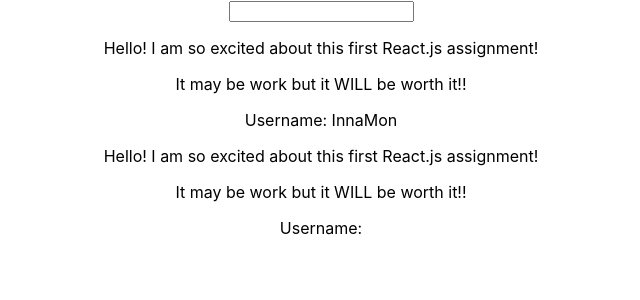
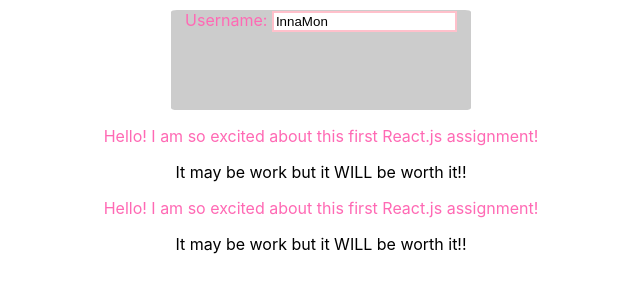
Before and after one commit to InnaMon/react-assignment-one, a React (Create React App) app: page / in a window 1280 px wide. Shown: the top 300 px of the page, without its empty margins (319-959 px from the left). Built offline with nearby package versions, Linux system fonts and the light colour scheme.

Commit message:
added both inline styles and stylesheets to app

```diff
--- a/src/App.js
+++ b/src/App.js
@@ -8,11 +8,20 @@ class App extends Component {
     username: 'InnaMon'
   }
 
+  manipulateState = (event) => {
+    this.setState({
+      username: event.target.value
+    })
+    console.log(this.state.username);
+  }
+
   render () {
     return (
       <div className="App">
-      <UserInput />
-      <UserOutput userName={this.state.username}/>
+      <UserInput
+      type={this.manipulateState}
+      userName={this.state.username}/>
+      <UserOutput/>
       <UserOutput />
       </div>
     );
--- /dev/null
+++ b/src/Components/UserInput.css
@@ -0,0 +1,14 @@
+.UserInput {
+    margin: 10px auto;
+    color: hotpink;
+    background-color: #ccc;
+    border-radius: 2%;
+    width: 300px;
+    height: 100px;
+    text-align: center;
+}
+
+.input {
+    border: 2px pink solid;
+    margin: auto;
+}
--- a/src/Components/UserInput.js
+++ b/src/Components/UserInput.js
@@ -1,8 +1,12 @@
 import React, { Component } from 'react';
+import './UserInput.css';
 
-const UserInput = () => {
+const UserInput = (props) => {
     return (
-        <input type="text" />
+        <div className="UserInput">
+          <label htmlFor="name">Username: </label>
+          <input className="input" type="text" name="Username" onChange={props.type} value={props.userName}></input>
+        </div>
     )
 }
 
--- a/src/Components/UserOutput.js
+++ b/src/Components/UserOutput.js
@@ -1,11 +1,15 @@
 import React, { Component } from 'react';
+import './UserOutput.css';
 
-const UserOutput = (props) => {
+const UserOutput = () => {
+    const style = {
+        color: 'hotpink'
+      }
+
     return (
         <div>
-            <p>Hello! I am so excited about this first React.js assignment!</p>
+            <p style={style}>Hello! I am so excited about this first React.js assignment!</p>
             <p>It may be work but it WILL be worth it!!</p>
-            <p>Username: {props.userName}</p>
         </div>
     )
 }
```
Also changed, not shown: src/Components/UserOutput.css (added).
